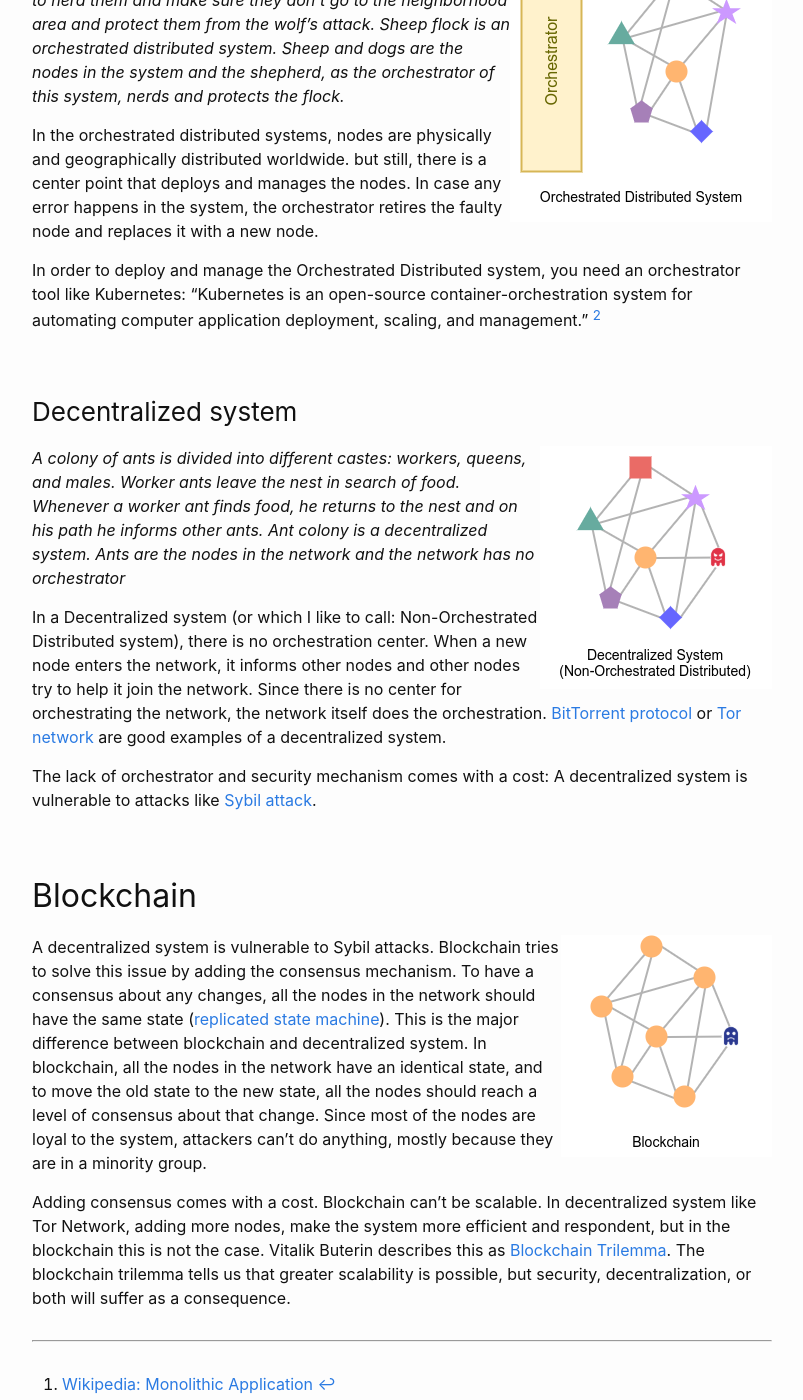
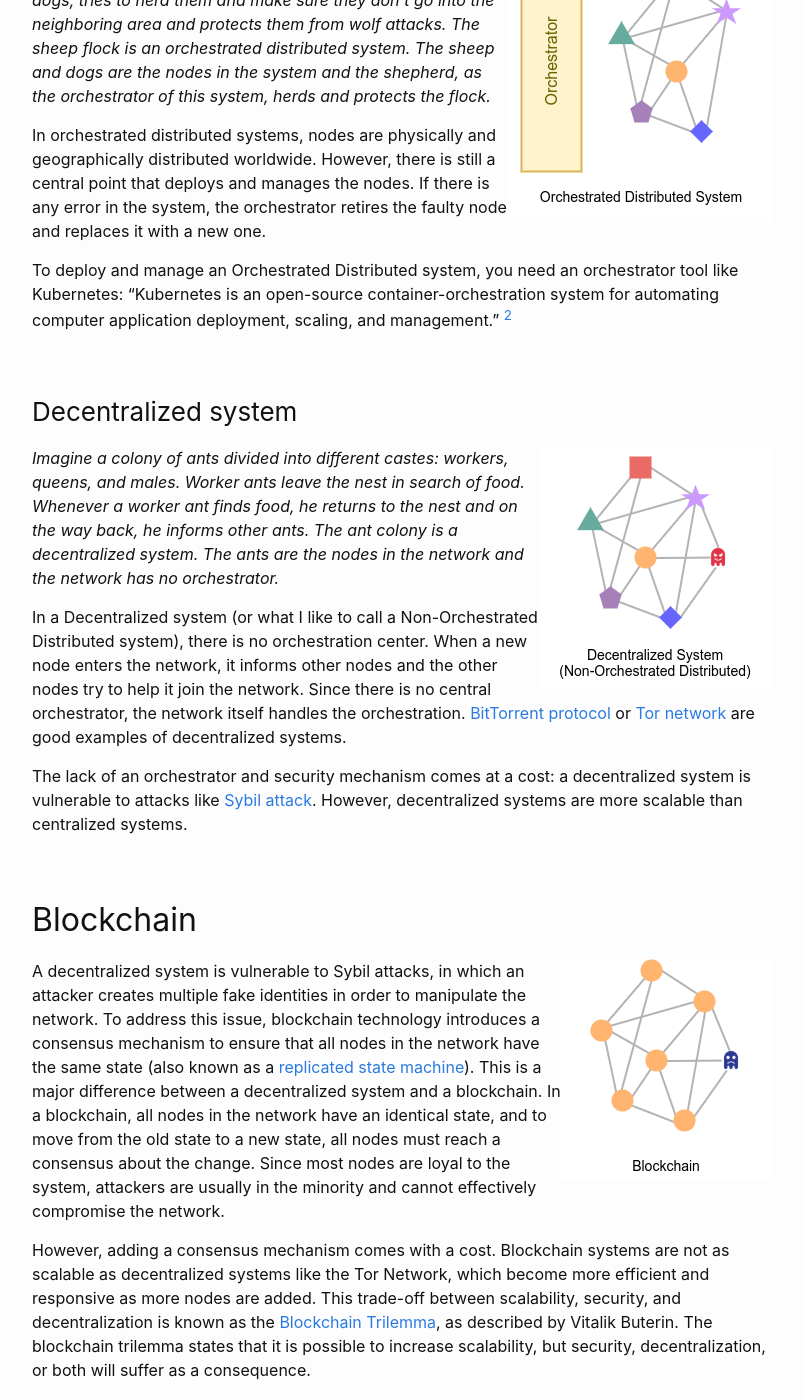
Before and after one commit to b00f/b00f.github.io, a Jekyll site: the page built from _posts/2021-11-04-distributed_vs_decentralized.md, in a window 1280 px wide and 1400 px high, scrolled down 1241 px. Shown: the whole window, without its empty margins (238-1041 px from the left). Built offline with Jekyll 4.4.1, drawn with Linux system fonts in a browser that asks for light colours; some of the changed text lies outside the part shown.

Commit message:
proofreading the post

```diff
--- a/_posts/2021-11-04-distributed_vs_decentralized.md
+++ b/_posts/2021-11-04-distributed_vs_decentralized.md
@@ -5,9 +5,9 @@ date: 2021-11-04 00:00:00 +0000
 categories: blockchain
 ---
 
-Satoshi Nakamoto didn’t mention that Bitcoin is a decentralized application in [Bitcoin](https://bitcoin.org/bitcoin.pdf) White paper. Indeed, he emphasized bitcoin is a “distributed peer-to-peer system”. Decentralization is a word that we hear it a lot recently to describe blockchain technology. But is the blockchain a decentralized application? What is the difference between a distributed and decentralized system?
+Satoshi Nakamoto didn't mention that Bitcoin is a decentralized application in the [Bitcoin](https://bitcoin.org/bitcoin.pdf) White Paper. In fact, he emphasized that bitcoin is a “distributed peer-to-peer system.” Decentralization is a term that is often used to describe blockchain technology, but is the blockchain really a decentralized application? What is the difference between a distributed and decentralized system?
 
-In terms of computation, we can design and architect software in a monolithic or distributed way. Let’s talk more about it.
+In terms of computation, software can be designed and architected in a monolithic or distributed way. Let's discuss this further.
 
 ## Monolithic Architecture
 
@@ -15,43 +15,42 @@ In terms of computation, we can design and architect software in a monolithic or
 
 _A monolithic application describes a single-tiered software application in which the user interface and data access code are combined into a single program from a single platform._ [^1]
 
-You are most probably using your web browser to read this post. A browser is a good example of Monolithic software. A monolithic software can easily develop, test, and release. However, they can’t scale. In monolithic software, everything is tight together. Any change in any part of the software needs to rebuild and release of the whole software.
+You are most likely using your web browser to read this post. A browser is a good example of Monolithic software. Monolithic software is easy to develop, test, and release. However, it cannot scale. In monolithic software, everything is tightly connected. Any change in any part of the software requires a rebuild and release of the whole software.
 
-If you are going to build a trading platform or file-sharing system with a monolithic architecture, rethink about it!
+If you are planning to build a trading platform or file-sharing system with a monolithic architecture, you may want to reconsider.
 
 ## Distributed Architecture
 
-A distributed application is hard to develop, test, and deploy. It has many nodes, and each node is fully independent. All nodes work together by sending messages through the network. Netflix is a good example of a Distributed Application. It contains dozens of microservices that each [microservice](https://microservices.io/) has Single Responsibility.
+A distributed application is hard to develop, test, and deploy. It has many nodes, and each node is fully independent. All nodes work together by sending messages through the network. Netflix is a good example of a Distributed Application. It contains dozens of [microservice](https://microservices.io/) , each with a Single Responsibility.
 
-In my point of view, distributed software has two major categories: **Orchestrated Distributed system** and **Decentralized system**.
+In my point of view, there are two main categories of distributed software: **Orchestrated Distributed system** and **Decentralized system**.
 
 ### Orchestrated Distributed system
 
 <img style="float: right;" alt="Orchestrated Distributed system" src="../assets/images/distributed_vs_decentralized-orchestrated.png">
 
-_Consider a flock of sheep. Sheep are trying to eat grasses as much they can and, the shepherd with helping some dogs try to nerd them and make sure they don’t go to the neighborhood area and protect them from the wolf's attack. Sheep flock is an orchestrated distributed system. Sheep and dogs are the nodes in the system and the shepherd, as the orchestrator of this system, nerds and protects the flock._
+_Imagine a flock of sheep. The sheep are trying to eat as much grass as they can, and the shepherd, with the help of some dogs, tries to herd them and make sure they don't go into the neighboring area and protects them from wolf attacks. The sheep flock is an orchestrated distributed system. The sheep and dogs are the nodes in the system and the shepherd, as the orchestrator of this system, herds and protects the flock._
 
-In the orchestrated distributed systems, nodes are physically and geographically distributed worldwide. but still, there is a center point that deploys and manages the nodes. In case any error happens in the system, the orchestrator retires the faulty node and replaces it with a new node.
+In orchestrated distributed systems, nodes are physically and geographically distributed worldwide. However, there is still a central point that deploys and manages the nodes. If there is any error in the system, the orchestrator retires the faulty node and replaces it with a new one.
 
-In order to deploy and manage the Orchestrated Distributed system, you need an orchestrator tool like Kubernetes: “Kubernetes is an open-source container-orchestration system for automating computer application deployment, scaling, and management.” [^2]
+To deploy and manage an Orchestrated Distributed system, you need an orchestrator tool like Kubernetes: “Kubernetes is an open-source container-orchestration system for automating computer application deployment, scaling, and management.” [^2]
 
 ### Decentralized system
 
 <img style="float: right;"  alt="Decentralized system" src="../assets/images/distributed_vs_decentralized-decentralized.png">
 
-_A colony of ants is divided into different castes: workers, queens, and males. Worker ants leave the nest in search of food. Whenever a worker ant finds food, he returns to the nest and on his path he informs other ants. Ant colony is a decentralized system. Ants are the nodes in the network and the network has no orchestrator_
+_Imagine a colony of ants divided into different castes: workers, queens, and males. Worker ants leave the nest in search of food. Whenever a worker ant finds food, he returns to the nest and on the way back, he informs other ants. The ant colony is a decentralized system. The ants are the nodes in the network and the network has no orchestrator._
 
-In a Decentralized system (or which I like to call: Non-Orchestrated Distributed system), there is no orchestration center. When a new node enters the network, it informs other nodes and other nodes try to help it join the network. Since there is no center for orchestrating the network, the network itself does the orchestration. [BitTorrent protocol](https://en.wikipedia.org/wiki/BitTorrent) or [Tor network](<https://en.wikipedia.org/wiki/Tor_(network)>) are good examples of a decentralized system.
+In a Decentralized system (or what I like to call a Non-Orchestrated Distributed system), there is no orchestration center. When a new node enters the network, it informs other nodes and the other nodes try to help it join the network. Since there is no central orchestrator, the network itself handles the orchestration. [BitTorrent protocol](https://en.wikipedia.org/wiki/BitTorrent) or [Tor network](<https://en.wikipedia.org/wiki/Tor_(network)>) are good examples of decentralized systems.
 
-The lack of orchestrator and security mechanism comes with a cost: A decentralized system is vulnerable to attacks like [Sybil attack](https://en.wikipedia.org/wiki/Sybil_attack).
+The lack of an orchestrator and security mechanism comes at a cost: a decentralized system is vulnerable to attacks like [Sybil attack](https://en.wikipedia.org/wiki/Sybil_attack). However, decentralized systems are more scalable than centralized systems.
 
 ## Blockchain
 
 <img style="float: right;" alt="Blockchain" src="../assets/images/distributed_vs_decentralized-blockchain.png">
+A decentralized system is vulnerable to Sybil attacks, in which an attacker creates multiple fake identities in order to manipulate the network. To address this issue, blockchain technology introduces a consensus mechanism to ensure that all nodes in the network have the same state (also known as a [replicated state machine](https://en.wikipedia.org/wiki/State_machine_replication)). This is a major difference between a decentralized system and a blockchain. In a blockchain, all nodes in the network have an identical state, and to move from the old state to a new state, all nodes must reach a consensus about the change. Since most nodes are loyal to the system, attackers are usually in the minority and cannot effectively compromise the network.
 
-A decentralized system is vulnerable to Sybil attacks. Blockchain tries to solve this issue by adding the consensus mechanism. To have a consensus about any changes, all the nodes in the network should have the same state ([replicated state machine](https://en.wikipedia.org/wiki/State_machine_replication)). This is the major difference between blockchain and decentralized system. In blockchain, all the nodes in the network have an identical state, and to move the old state to the new state, all the nodes should reach a level of consensus about that change. Since most of the nodes are loyal to the system, attackers can’t do anything, mostly because they are in a minority group.
-
-Adding consensus comes with a cost. Blockchain can't be scalable. In decentralized system like Tor Network, adding more nodes, make the system more efficient and respondent, but in the blockchain this is not the case. Vitalik Buterin describes this as [Blockchain Trilemma](https://vitalik.ca/general/2021/04/07/sharding.html). The blockchain trilemma tells us that greater scalability is possible, but security, decentralization, or both will suffer as a consequence.
+However, adding a consensus mechanism comes with a cost. Blockchain systems are not as scalable as decentralized systems like the Tor Network, which become more efficient and responsive as more nodes are added. This trade-off between scalability, security, and decentralization is known as the [Blockchain Trilemma](https://vitalik.ca/general/2021/04/07/sharding.html), as described by Vitalik Buterin. The blockchain trilemma states that it is possible to increase scalability, but security, decentralization, or both will suffer as a consequence.
 
 ---
 
```
